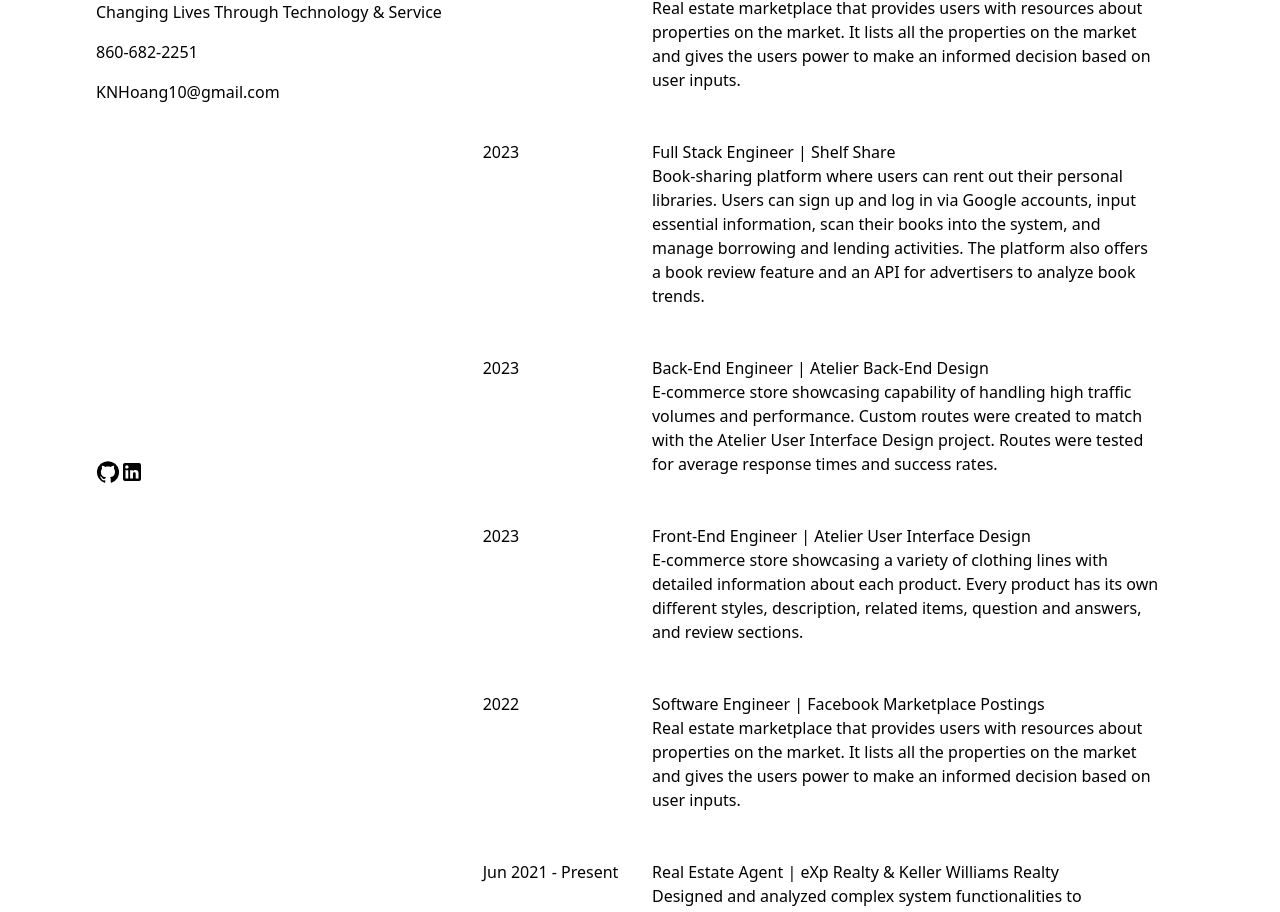
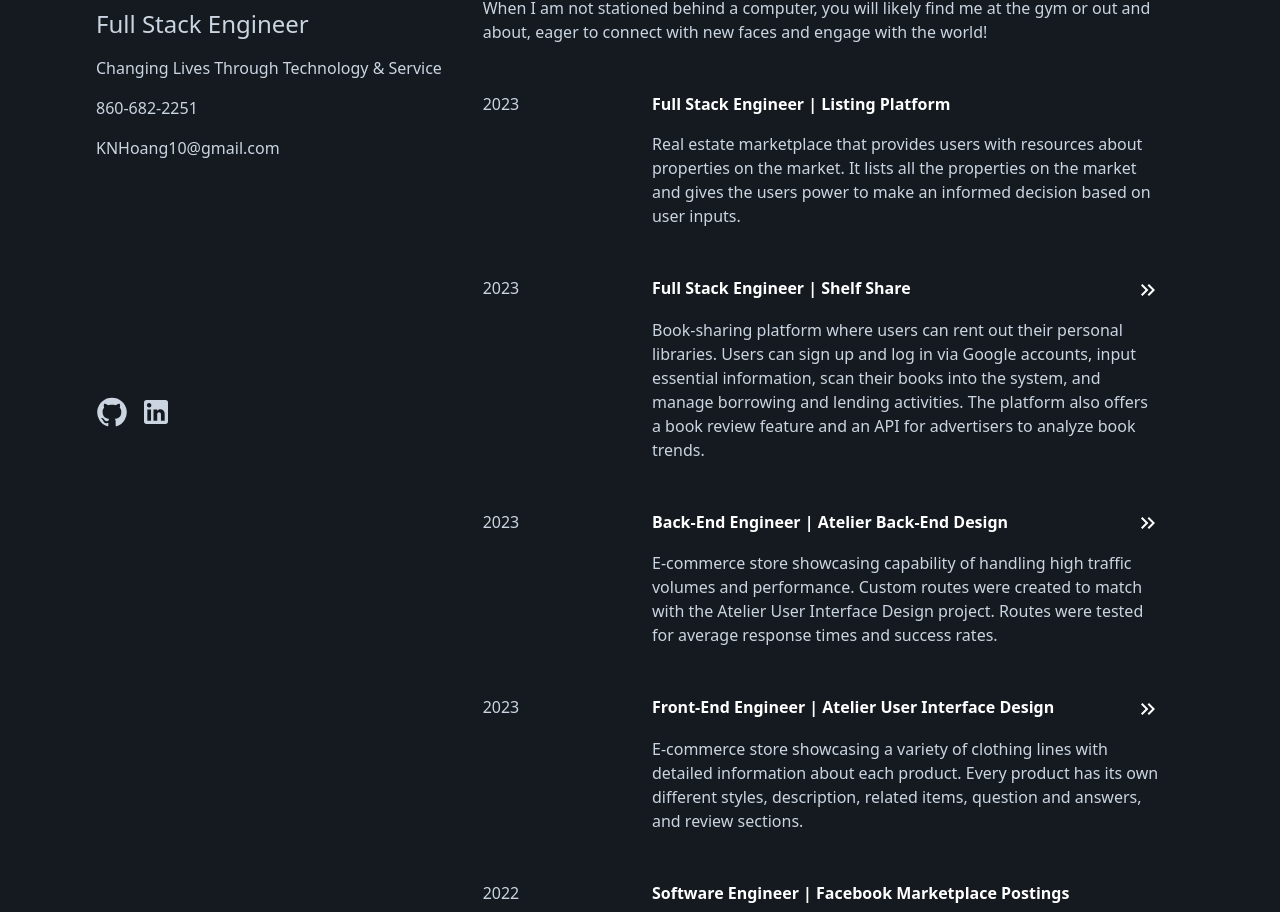
Before and after one commit to knhoang10/AboutMe, a Next.js app: page / in a window 1280 px wide. Shown: the part 316-1228 px from the top of the page. Built offline with nearby package versions, Linux system fonts and the light colour scheme.

Commit message:
Changed the design of the webpage

```diff
--- a/src/app/data/experienceData.tsx
+++ b/src/app/data/experienceData.tsx
@@ -8,7 +8,7 @@
   },
   {
     id: 2,
-    time: 'Jun 2021 - Present',
+    time: 'Jan 2020 - Mar 2022',
     position: 'Mechanical Design Engineer',
     name: 'Collins Aerospace',
     text: 'Designed and analyzed complex system functionalities to significantly increase efficiency. Also, managed and communicated with a team of engineers to certify processes.'
--- a/src/app/data/projectData.tsx
+++ b/src/app/data/projectData.tsx
@@ -14,7 +14,7 @@
     position: 'Full Stack Engineer',
     name: 'Shelf Share',
     link: true,
-    redirectLink: 'shelfshare.org',
+    redirectLink: 'https://shelfshare.org/',
     text: 'Book-sharing platform where users can rent out their personal libraries. Users can sign up and log in via Google accounts, input essential information, scan their books into the system, and manage borrowing and lending activities. The platform also offers a book review feature and an API for advertisers to analyze book trends.'
   },
   {
@@ -22,8 +22,8 @@
     time: '2023',
     position: 'Back-End Engineer',
     name: 'Atelier Back-End Design',
-    link: false,
-    redirectLink: '',
+    link: true,
+    redirectLink: 'https://github.com/rpp2209-sdc-technetium/product',
     text: 'E-commerce store showcasing capability of handling high traffic volumes and performance. Custom routes were created to match with the Atelier User Interface Design project. Routes were tested for average response times and success rates.'
   },
   {
@@ -31,8 +31,8 @@
     time: '2023',
     position: 'Front-End Engineer',
     name: 'Atelier User Interface Design',
-    link: false,
-    redirectLink: '',
+    link: true,
+    redirectLink: 'https://github.com/rpp2209-gluon/fec',
     text: 'E-commerce store showcasing a variety of clothing lines with detailed information about each product. Every product has its own different styles, description, related items, question and answers, and review sections.'
   },
   {
--- a/src/app/experience.tsx
+++ b/src/app/experience.tsx
@@ -1,4 +1,5 @@
-import { individualProjectExperience } from "./style/constantStyles";
+import { individualProjectExperience, timelineStyle, projectExperienceInformationStyle, projectExperienceNamePositionStyle, projectExperienceDescriptionStyle } from "./style/constantStyles";
+
 
 type ExperienceProps = {
   experienceInfo: {
@@ -13,10 +14,10 @@
 export default function Experience({ experienceInfo }: ExperienceProps) {
   return (
     <div className={`experience ${individualProjectExperience}`}>
-      <div className='timeline basis-1/4'>{experienceInfo.time}</div>
-      <div className='experience-information basis-3/4'>
-        <div className='experience-position-and-company'>{experienceInfo.position} | {experienceInfo.name}</div>
-        <div className='experience-description'>{experienceInfo.text}</div>
+      <div className={`timeline ${timelineStyle}`}>{experienceInfo.time}</div>
+      <div className={`experience-information ${projectExperienceInformationStyle}`}>
+        <div className={`experience-position-and-company ${projectExperienceNamePositionStyle}`}>{experienceInfo.position} | {experienceInfo.name}</div>
+        <div className={`experience-description ${projectExperienceDescriptionStyle}`}>{experienceInfo.text}</div>
       </div>
     </div>
   )
--- a/src/app/page.tsx
+++ b/src/app/page.tsx
@@ -33,8 +33,8 @@
   }, []);
 
   return (
-    <>
+    <div className='bg-light-black text-slate-300'>
       {showInitialPage ? <InitialPage /> : <TransitionPage />}
-    </>
+    </div>
   )
 };
--- a/src/app/project.tsx
+++ b/src/app/project.tsx
@@ -1,4 +1,8 @@
-import { individualProjectExperience, timelineStyle, projectExperienceInformationStyle } from "./style/constantStyles";
+import { useState, useEffect } from 'react';
+import { individualProjectExperience, timelineStyle, projectExperienceInformationStyle, projectExperienceNamePositionStyle, projectExperienceDescriptionStyle } from "./style/constantStyles";
+import KeyboardDoubleArrowRightIcon from '@mui/icons-material/KeyboardDoubleArrowRight';
+import './style/globals.css';
+
 
 type ProjectProps = {
   projectInfo: {
@@ -13,30 +17,48 @@
 };
 
 export default function Project({ projectInfo }: ProjectProps) {
+  // State
+  const [symbolAnimate, setSymbolAnimate] = useState(false);
+
+  // Custom functions
+  const handleMouseEnter = () => {setSymbolAnimate(true)};
+  const handleMouseLeave = () => {setSymbolAnimate(false)};
+
+  const constantSection = () => {
+    return (
+      <>
+        <div className={`timeline ${timelineStyle}`}>{projectInfo.time}</div>
+        <div className={`project-information ${projectExperienceInformationStyle}`}>
+          <div className={`project-position-and-name flex flow-row justify-between ${projectExperienceNamePositionStyle}`}>{projectInfo.position} | {projectInfo.name} {showRedirectSymbol()}</div>
+          <div className={`project-description ${projectExperienceDescriptionStyle}`}>{projectInfo.text}</div>
+        </div>
+        {/* {showRedirectSymbol()} */}
+      </>
+    )
+  };
+
+  const showRedirectSymbol = () => {
+    if (projectInfo.link) {
+      return (
+        <div className={`redirect-symbol ${symbolAnimate ? `animate-shake` : ``}`}>
+          <KeyboardDoubleArrowRightIcon />
+        </div>
+      )
+    }
+  };
 
   const linkDoesNotExist = () => {
     return (
-      <div className={`project ${individualProjectExperience}`}>
-        <div className={`timeline ${timelineStyle}`}>{projectInfo.time}</div>
-        <div className={`project-information ${projectExperienceInformationStyle}`}>
-          <div className='project-position-and-name'>{projectInfo.position} | {projectInfo.name}</div>
-          <div className='project-description'>{projectInfo.text}</div>
-        </div>
-      </div>
+      <div className={`project ${individualProjectExperience}`} >{constantSection()}</div>
     )
   };
 
   const linkDoesExist = () => {
     return (
-      <a className={`project ${individualProjectExperience}`} href='https://shelfshare.org/' target='_blank'>
-        <div className={`timeline ${timelineStyle}`}>{projectInfo.time}</div>
-        <div className={`project-information ${projectExperienceInformationStyle}`}>
-          <div className='project-position-and-name'>{projectInfo.position} | {projectInfo.name}</div>
-          <div className='project-description'>{projectInfo.text}</div>
-        </div>
-      </a>
+      <a className={`project ${individualProjectExperience}`} href={projectInfo.redirectLink} target='_blank' onMouseEnter={handleMouseEnter} onMouseLeave={handleMouseLeave}>{constantSection()}</a>
     )
   };
 
   return projectInfo.link ? linkDoesExist() : linkDoesNotExist();
+
 };
--- a/src/app/style/constantStyles.tsx
+++ b/src/app/style/constantStyles.tsx
@@ -7,7 +7,7 @@
 
 export function ButtonStyle({ text, className, redirectLink}: ButtonProps) {
   const outerStyle = `
-    relative bg-blue-500 rounded-lg overflow-hidden text-white px-5 py-2.5 group
+    relative bg-slate-800 rounded-lg overflow-hidden text-slate-300 px-5 py-2.5 group
   `;
   const innerStyle = `
     absolute w-0 rounded-lg group-hover:w-full rounded-lg transition-all ease-out duration-200 h-full bg-blue-700 left-0 top-0
@@ -32,15 +32,20 @@
 export const nameStyle = `text-5xl`;
 export const jobPositionStyle = `text-2xl`;
 
-
 // Right Section
 export const rightSections = `
   ${rightPadding} ${flexColSpaceBetweenDiv}
 `;
 
 export const individualProjectExperience = `
-  ${rightPadding} flex flex-row hover:bg-slate-300 rounded-2xl
+  ${rightPadding} flex flex-row hover:bg-slate-800 rounded-2xl
 `;
 
-export const timelineStyle = `basis-1/4`;
-export const projectExperienceInformationStyle = `basis-3/4`;
+export const timelineStyle = `lg:basis-1/4`;
+export const projectExperienceInformationStyle = `lg:basis-3/4 ${flexColSpaceBetweenDiv}`;
+export const projectExperienceNamePositionStyle = `font-bold text-white`;
+export const projectExperienceDescriptionStyle = `text-slate-300`;
+
+
+// Material UI
+export const iconStyle = { fontSize: '2rem' };
--- a/src/app/transitionPage.tsx
+++ b/src/app/transitionPage.tsx
@@ -12,7 +12,8 @@
 import LocalPhoneSharpIcon from '@mui/icons-material/LocalPhoneSharp';
 import Experience from './experience';
 import Project from './project';
-import { rightSections, flexColSpaceBetweenDiv, nameStyle, jobPositionStyle } from './style/constantStyles';
+import { rightSections, flexColSpaceBetweenDiv, nameStyle, jobPositionStyle, iconStyle } from './style/constantStyles';
+import GoogleIcon from '@mui/icons-material/Google';
 
 // Constants
 const headShotURL: string = 'https://drive.google.com/uc?export=view&id=1JsF8Kkz9MTObFlyec0YO5HECDvabZokU';
@@ -21,8 +22,8 @@
 
   return (
     <>
-      <div className='app flex flex-row mx-auto min-h-screen max-w-screen-xl px-6 py-12 font-sans md:px-12 md:py-20 lg:px-24 lg:py-0'>
-        <div className='basis-1/3 sticky gap-4 flex flex-col justify-between max-h-screen top-0'>
+      <div className='app flex flex-row mx-auto min-h-screen max-w-screen-xl px-24 font-sans'>
+        <div className='basis-1/3 sticky gap-4 flex flex-col justify-between max-h-screen top-0 py-14'>
           <div className='introduction flex flex-col gap-4'>
             <img className='head-shot rounded-full' src={headShotURL} width='250' height='250'></img>
             <div className={`name ${nameStyle}`}>Kevin Hoang</div>
@@ -31,15 +32,16 @@
             <div className='phone-number'>860-682-2251</div>
             <div className='email'>KNHoang10@gmail.com</div>
           </div>
-          <div className='social-media'>
-            <a href='https://github.com/knhoang10' target='_blank'><GitHubIcon /></a>
-            <a href='https://www.linkedin.com/in/knhoangre/' target='_blank'><LinkedInIcon /></a>
+          <div className='social-media flex flex-row gap-3'>
+            <a href='https://github.com/knhoang10' target='_blank' className={`github-icon ${iconStyle} hover:text-white`}><GitHubIcon style={iconStyle} /></a>
+            <a href='https://www.linkedin.com/in/knhoangre/' target='_blank' className={`linkedin-icon ${iconStyle} hover:text-white`}><LinkedInIcon style={iconStyle} /></a>
           </div>
         </div>
 
-        <div className={`basis-2/3 ${flexColSpaceBetweenDiv}`}>
+        <div className={`basis-2/3 ${flexColSpaceBetweenDiv} py-14`}>
           <div className={`about ${rightSections}`}>
-            <p className='getting-into-software'>Sometime long ago, my first experience in web development was redesigning my MySpace homepage. I have had the liberty to build applications for corporations and small businesses.</p>
+            <p>ABOUT</p>
+            <p className='getting-into-software'>Sometime long ago, my first experience in web development was redesigning my MySpace homepage. It was really ugly, but thankfully technology has improved and it allowed me to create better designed websites. I have had the liberty to build applications for corporations and small businesses.</p>
             <p className='what-i-am-doing-now'>Presently, I am actively engaged in software initiatives to expand my real estate business. This allows me to free up valuable time and resources to concentrate on the paramount aspect of any thriving business—my valued clients. </p>
             <p className='about-hobbies'> When I am not stationed behind a computer, you will likely find me at the gym or out and about, eager to connect with new faces and engage with the world!</p>
           </div>
@@ -60,6 +62,8 @@
               Don't hesitate to get in touch! I'm always thrilled to discuss both my personal journey & professional projects. Whether it's delving into my resume, exploring my LinkedIn profile, or diving into the nitty gritty of my projects on GitHub.
             </div>
             <div className='redirect-buttons'>
+              <ButtonStyle text='Call' className='call-redirect-button' redirectLink='tel:8606822251' />
+              <ButtonStyle text='Email' className='Email-redirect-button' redirectLink='mailto:knhoang10@gmail.com?subject=We%20Want%20To%20Hire%20You!' />
               <ButtonStyle text='Resume' className='resume-redirect-button' redirectLink='https://drive.google.com/file/d/1DDo1BzYQkYhMWH0VogBXw1_CRibEKn0y/view?usp=sharing' />
               <ButtonStyle text='LinkedIn' className='linkedin-redirect-button' redirectLink='https://www.linkedin.com/in/knhoangre/' />
               <ButtonStyle text='GitHub' className='github-redirect-button' redirectLink='https://github.com/knhoang10' />
--- a/tailwind.config.ts
+++ b/tailwind.config.ts
@@ -8,11 +8,25 @@
   ],
   theme: {
     extend: {
+      colors: {
+        'light-black': '#141a1f',
+        'hover-background': '#277bcf'
+      },
       backgroundImage: {
         'gradient-radial': 'radial-gradient(var(--tw-gradient-stops))',
         'gradient-conic':
           'conic-gradient(from 180deg at 50% 50%, var(--tw-gradient-stops))',
       },
+      animation: {
+        'shake': 'shake 4s ease infinite',
+      },
+      keyframes: {
+        'shake': {
+          '0%, 100%': { 'transform': 'translateX(0)' },
+          '10%, 30%, 50%, 70%, 90%': { 'transform': 'translateX(-10px)' },
+          '20%, 40%, 60%, 80%': { 'transform': 'translateX(10px)' },
+        }
+      }
     },
     screens: {
       'sm': '640px',
@@ -20,7 +34,7 @@
       'lg': '1024px',
       'xl': '1280px',
       '2xl': '1536px',
-    }
+    },
   },
   plugins: [],
 }
```
